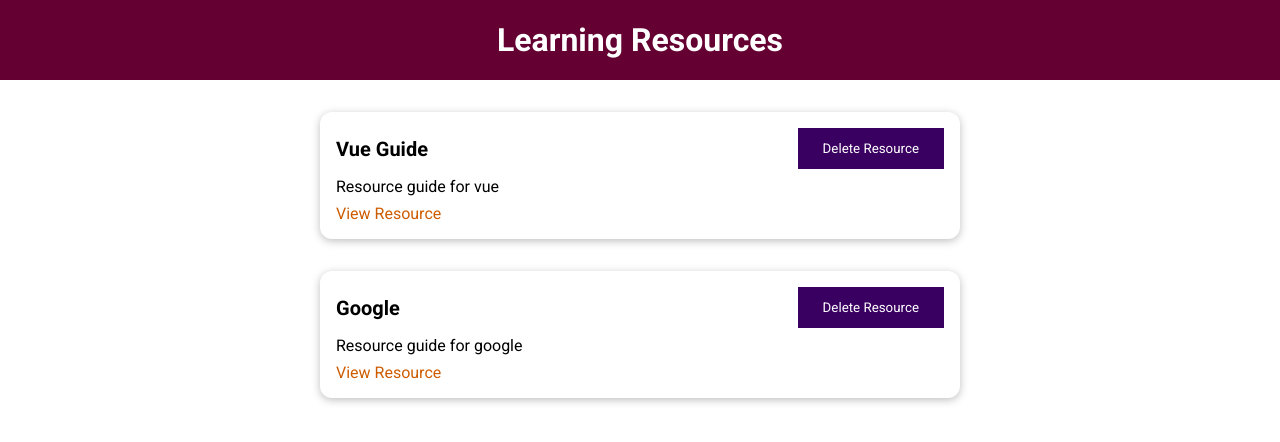
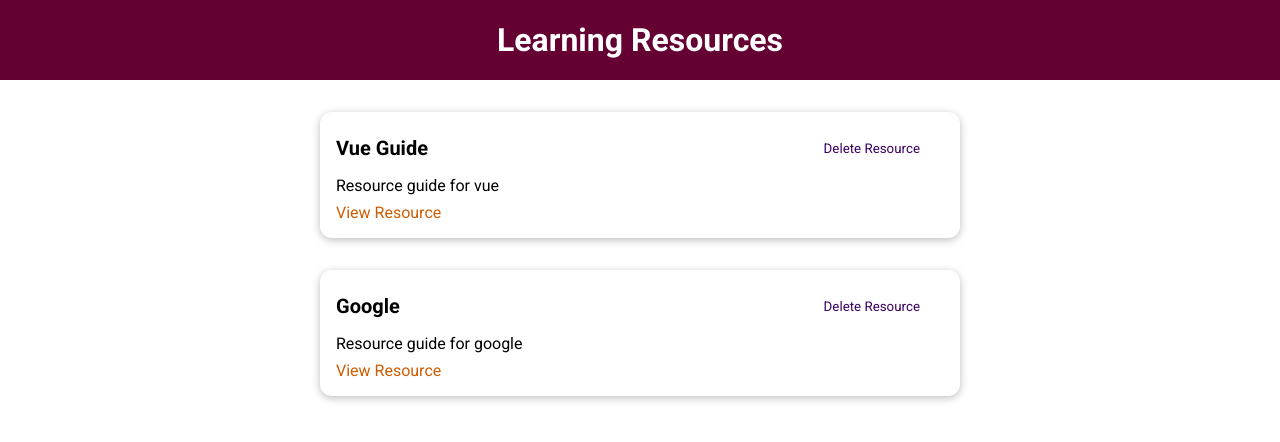
Before and after one commit to nnenna-syncpro/TheLearningResourcesApp, a Vue app: page / in a window 1280 px wide. Shown: the top 442 px of the page. Built offline with nearby package versions, Linux system fonts and the light colour scheme.

Commit message:
Added props to BaseButton to configure button visual via binded CSS classes

```diff
--- a/src/components/UI/BaseButton.vue
+++ b/src/components/UI/BaseButton.vue
@@ -1,8 +1,15 @@
 <template>
-    <button>
+    <button :type="type" :class="mode">
         <slot></slot>
+        <!-- slot provides more flexibility for caption than using props -->
     </button>
 </template>
+<!-- set type of button by binding default type attr to type prop, use mode prop to set CSS class-->
+<script>
+export default {
+    props: ["type", "mode"]
+}
+</script>
 
 <style scoped>
 button {
--- a/src/components/learning-resources/LearningResource.vue
+++ b/src/components/learning-resources/LearningResource.vue
@@ -3,8 +3,7 @@
         <base-card>
             <header>
                 <h3>{{title}}</h3>
-                <base-button>Delete Resource</base-button>
-                <!-- <button>Delete Resource</button> -->
+                <base-button mode="flat">Delete Resource</base-button>
             </header>
             <p>{{ description }}</p>
             <nav>
```
